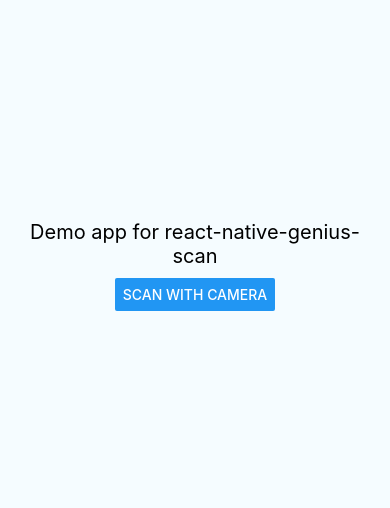
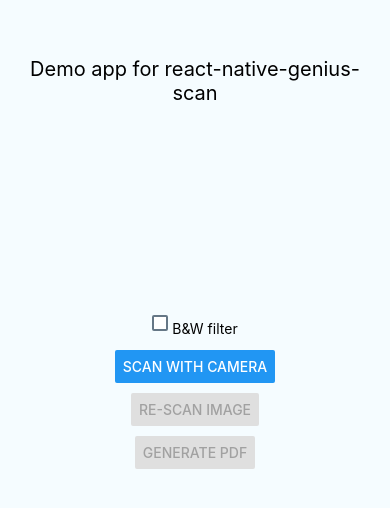
Before and after one commit to thegrizzlylabs/geniusscan-sdk-demo, a React Native app in the folder react-native-genius-scan-demo/: screen / in a window 390 px wide. Shown: the part 162-670 px from the top of the page. Built offline with nearby package versions, Linux system fonts and the light colour scheme.

Commit message:
feat(generatePdf&defaultEnhancement): demo for new v2.4.0 features

```diff
--- a/react-native-genius-scan-demo/App.js
+++ b/react-native-genius-scan-demo/App.js
@@ -6,6 +6,7 @@
 import React, { Component } from 'react';
 import {
   StyleSheet,
+  CheckBox,
   Text,
   Button,
   View,
@@ -15,22 +16,21 @@ import RNGeniusScan from '@thegrizzlylabs/react-native-genius-scan';
 
 export default class App extends Component {
   state = {
-    image: null
+    image: null,
+    bwFilter: false
   }
+
+
   render() {
+    const scanOptions = this.state.bwFilter ? {defaultEnhancement: RNGeniusScan.ENHANCEMENT_BW} : {};
+
     return (
       <View style={styles.container}>
         <Text style={styles.welcome}>
           Demo app for react-native-genius-scan
         </Text>
-        <Button
-          onPress={() => {
-            RNGeniusScan.scanCamera()
-              .then((image) => this.setState({ image }))
-              .catch(e => alert(e))
-          }}
-          title="Scan with camera"
-        />
+        <View style={styles.controls}>
+          <View style={{ height: 200}}>
             {
               this.state.image && <Image
                 style={{
@@ -41,17 +41,58 @@ export default class App extends Component {
                 source={{ uri: this.state.image }}
               />
             }
-        {
-          this.state.image && <Button
+          </View>
+
+          <View style={{ flexDirection: 'row', height: 30 }}>
+            <CheckBox
+              value={this.state.bwFilter}
+              onValueChange={() => this.setState({ bwFilter: !this.state.bwFilter })}
+            />
+            <Text style={{ marginTop: 5 }}> B&W filter</Text>
+          </View>
+
+          <View style={styles.button}>
+            <Button
               onPress={() => {
-              // Scanning the image previously scanned with the camera
-              RNGeniusScan.scanImage(this.state.image)
+                RNGeniusScan.scanCamera(scanOptions)
                   .then((image) => this.setState({ image }))
                   .catch(e => alert(e))
               }}
-            title="Scan image"
+              title="Scan with camera"
             />
-        }
+          </View>
+
+
+          <View style={styles.button}>
+            <Button
+              style={styles.button}
+              disabled={!this.state.image}
+              onPress={() => {
+                // Scanning the image previously scanned with the camera
+                RNGeniusScan.scanImage(this.state.image, scanOptions)
+                  .then((image) => this.setState({ image }))
+                  .catch(e => alert(e))
+              }}
+              title="Re-Scan image"
+            />
+          </View>
+
+          <View style={styles.button}>
+            <Button
+              style={styles.button}
+              disabled={!this.state.image}
+              style={{ margin: 5 }}
+              onPress={() => {
+                // Scanning the image previously scanned with the camera
+                RNGeniusScan.generatePDF('Scan', [this.state.image], {password: 'test'})
+                  .then((pdf) => alert(`PDF generated: ${pdf}`))
+                  .catch(e => alert(e))
+              }}
+              title="Generate PDF"
+            />
+          </View>
+        </View>
+
       </View>
     );
   }
@@ -74,4 +115,11 @@ const styles = StyleSheet.create({
     color: '#333333',
     marginBottom: 5,
   },
+  controls: {
+    flexDirection: 'column',
+    alignItems: 'center'
+  },
+  button: {
+    margin: 5
+  }
 });
```
Also changed, not shown: 3 other files (tests, documents, lock files or other folders). Lines whose indentation alone changed are shown as unchanged.
